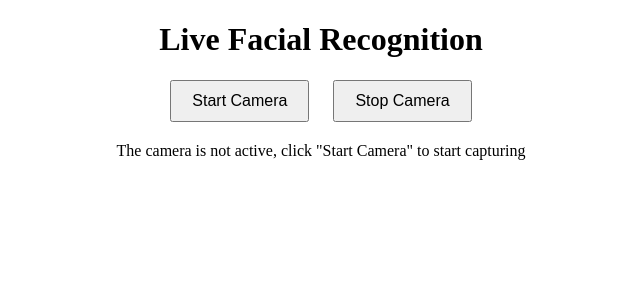
After one commit to SandraSaju07/Flask-Projects, a Flask app: template Live_Facial_Recognizer/templates/index.html in a window 1280 px wide. The commit adds this page. Shown: the top 300 px of the page, without its empty margins (319-959 px from the left). Run offline with Flask 3, Linux system fonts and the light colour scheme; the template is opened without the code that fills it, so the values that code supplies are empty.

Commit message:
Added Facial Recognizer

```diff
--- a/Live_Facial_Detector/app.py
+++ b/Live_Facial_Detector/app.py
@@ -43,7 +43,7 @@ def generate_frames():
                 for (ex,ey,ew,eh) in eyes:
                     cv2.rectangle(roi_color, (ex,ey), (ex+ew, ey+eh), (0,255,0), 2)
 
-            # Encodes the captured frame as jpeg image
+            # Encodes the captured frame as jpg image
             _,buffer = cv2.imencode('.jpg',frame)
             # Convert the encoded image into a byte sequence which is necessary to send the frame over HTTP
             # as a binary stream.
--- a/Live_Facial_Detector/templates/index.html
+++ b/Live_Facial_Detector/templates/index.html
@@ -1,8 +1,8 @@
 <!DOCTYPE html>
 <html>
-    <head></head>
+    <head><title>Webcam Stream</title></head>
     <body>
-        <h1>Facial Dectection</h1>
+        <h1>Live Facial Dectection</h1>
         <div>
             <img src="{{ url_for('video') }}" width="50%">
         </div>
--- /dev/null
+++ b/Live_Facial_Recognizer/main.py
@@ -0,0 +1,113 @@
+import face_recognition  # type: ignore
+import cv2  # type: ignore
+import numpy as np
+from flask import Flask, render_template, Response, redirect, url_for
+
+app = Flask(__name__)
+video_capture = None  # Initialize the video capture object to None
+
+# Load sample pictures and learn how to recognize them
+obama_image = face_recognition.load_image_file("./pics/obama.jpg")
+obama_face_encoding = face_recognition.face_encodings(obama_image)[0]
+
+michelle_image = face_recognition.load_image_file("./pics/michelle.jpg")
+michelle_face_encoding = face_recognition.face_encodings(michelle_image)[0]
+
+zendaya_image = face_recognition.load_image_file('./pics/zendaya.jpg')
+zendaya_face_encoding = face_recognition.face_encodings(zendaya_image)[0]
+
+# Create arrays of known face encodings and their names
+known_face_encodings = [
+    obama_face_encoding,
+    michelle_face_encoding,
+    zendaya_face_encoding
+]
+known_face_names = [
+    "Barack Obama",
+    "Michelle Obama",
+    "Zendaya Coleman"
+]
+
+face_locations = []
+face_encodings = []
+face_names = []
+process_this_frame = True
+
+def generate_frames():
+    global process_this_frame, face_locations, face_encodings, face_names, video_capture
+
+    while video_capture.isOpened():
+
+        # Grab a single frame of video
+        ret, frame = video_capture.read()
+        if not ret:
+            break
+
+        # Only process every other frame of video to save time
+        if process_this_frame:
+            small_frame = cv2.resize(frame, (0, 0), fx=0.25, fy=0.25)
+            rgb_small_frame = small_frame[:, :, ::-1]
+
+            face_locations = face_recognition.face_locations(rgb_small_frame)
+            face_encodings = face_recognition.face_encodings(rgb_small_frame, face_locations)
+
+            face_names = []
+            for face_encoding in face_encodings:
+                matches = face_recognition.compare_faces(known_face_encodings, face_encoding)
+                name = "Unknown"
+
+                if True in matches:
+                    first_match_index = matches.index(True)
+                    name = known_face_names[first_match_index]
+                else:
+                    face_distances = face_recognition.face_distance(known_face_encodings, face_encoding)
+                    best_match_index = np.argmin(face_distances)
+                    if matches[best_match_index]:
+                        name = known_face_names[best_match_index]
+
+                face_names.append(name)
+
+        process_this_frame = not process_this_frame
+
+        # Display the results
+        for (top, right, bottom, left), name in zip(face_locations, face_names):
+            top *= 4
+            right *= 4
+            bottom *= 4
+            left *= 4
+
+            cv2.rectangle(frame, (left, top), (right, bottom), (0, 0, 255), 2)
+            cv2.rectangle(frame, (left, bottom - 35), (right, bottom), (0, 0, 255), cv2.FILLED)
+            font = cv2.FONT_HERSHEY_DUPLEX
+            cv2.putText(frame, name, (left + 6, bottom - 6), font, 0.5, (255, 255, 255), 1)
+
+        _, buffer = cv2.imencode('.jpg', frame)
+        frame = buffer.tobytes()
+
+        yield (b'--frame\r\n'
+               b'Content-Type: image/jpeg\r\n\r\n' + frame + b'\r\n')
+
+@app.route('/')
+def index():
+    return render_template('index.html',camera_state=video_capture is not None and video_capture.isOpened())
+
+@app.route('/start')
+def start_video():
+    global video_capture
+    if video_capture is None or not video_capture.isOpened():
+        video_capture = cv2.VideoCapture(0)  # Start the video capture
+    return redirect(url_for('index'))
+
+@app.route('/stop')
+def stop_video():
+    global video_capture
+    if video_capture is not None and video_capture.isOpened():
+        video_capture.release()  # Stop the video capture
+    return redirect(url_for('index'))
+
+@app.route('/video')
+def video():
+    return Response(generate_frames(), mimetype='multipart/x-mixed-replace; boundary=frame')
+
+if __name__ == '__main__':
+    app.run(debug=True)
--- /dev/null
+++ b/Live_Facial_Recognizer/requirements.txt
@@ -0,0 +1,5 @@
+face_recognition==1.3.0
+flask==3.0.3
+opencv-python==4.10.0.84
+numpy==1.26.4
+dlib==19.18.0
--- /dev/null
+++ b/Live_Facial_Recognizer/templates/index.html
@@ -0,0 +1,47 @@
+<!DOCTYPE html>
+<html>
+    <head>
+        <title>Webcam Stream</title>
+        <style>
+            .button-container {
+                text-align:center;
+                margin:20px 0;
+            }
+            .button-container button {
+                display:inline-block;
+                margin:0 10px;
+                padding:10px 20px;
+                font-size:16px;
+                cursor:pointer;
+            }
+            .video-container {
+            text-align: center;
+            width: 100%;
+            }
+            .video-container img {
+                width: 100%;
+                max-width: 1000px;
+            }
+            </style>
+    </head>
+    <body>
+        <h1 style="text-align: center;">Live Facial Recognition</h1>
+
+        <div class="button-container">
+            <a href="/start"><button>Start Camera</button></a>
+            <a href="/stop"><button>Stop Camera</button></a>
+        </div>
+
+        <!--Display Camera-->
+        {% if camera_state %}
+            <div class="video-container">
+                <img src="{{ url_for('video') }}" alt="Video Stream">
+            </div>
+        {% else %}
+            <div>
+                <p style="text-align: center;">The camera is not active, click "Start Camera" to start capturing</p>
+            </div>
+        {% endif %}
+
+    </body>
+</html>
```
Also changed, not shown: Live_Facial_Recognizer/pics/michelle.jpg (added), Live_Facial_Recognizer/pics/obama.jpg (added), Live_Facial_Recognizer/pics/zendaya.jpg (added).
